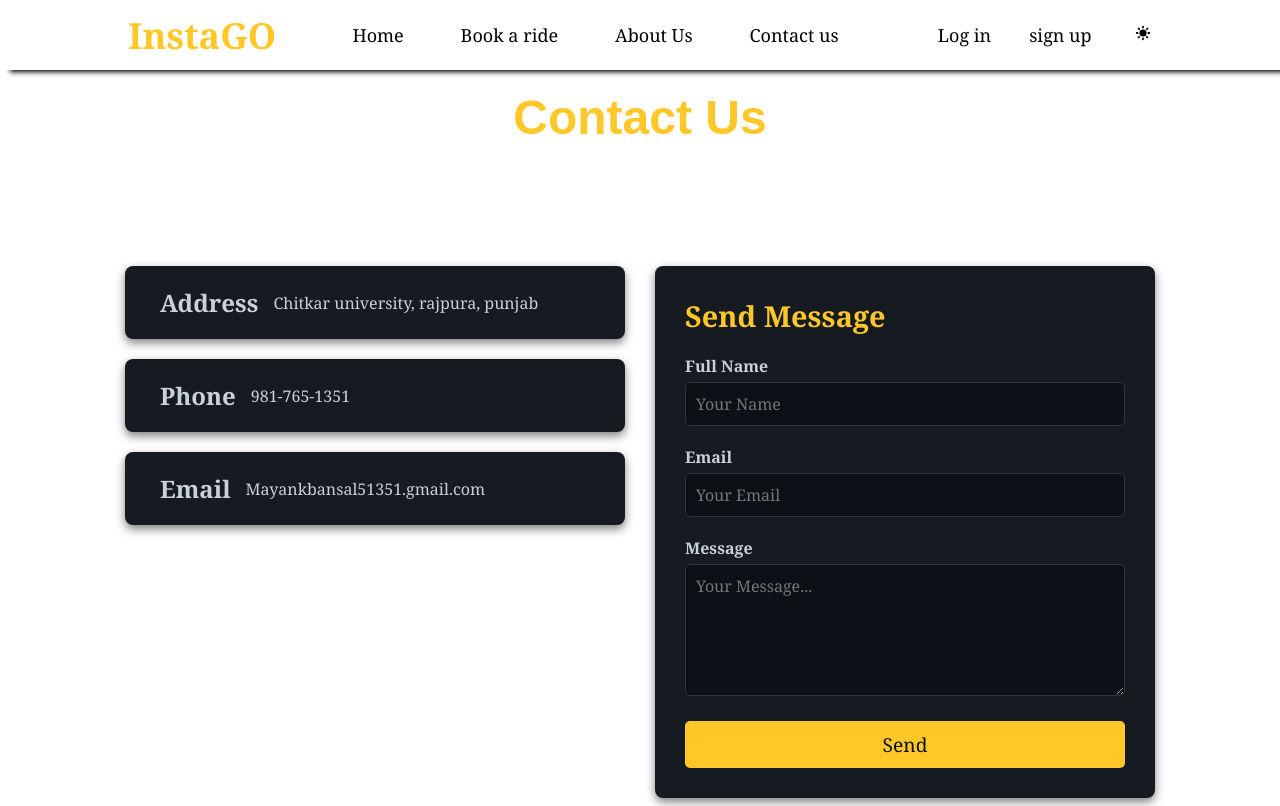
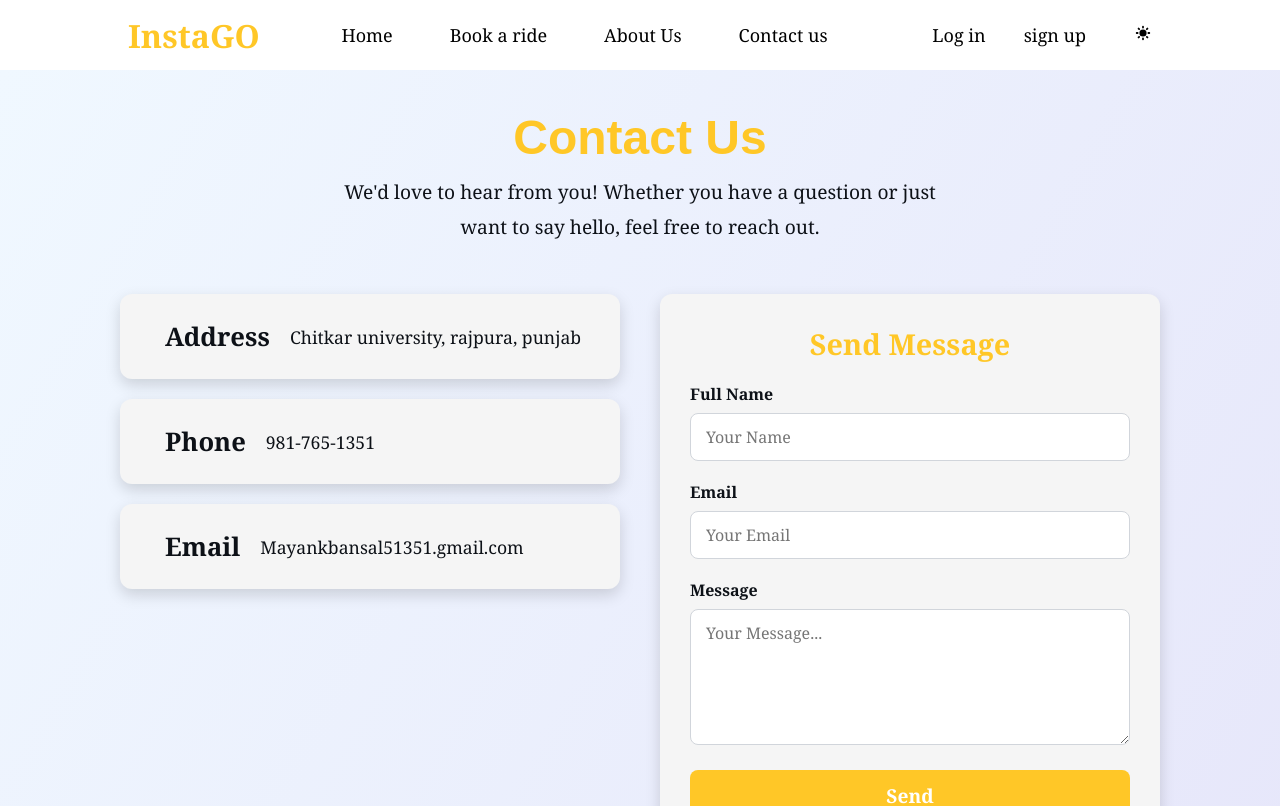
Before and after one commit to navjot369/insta-go, a React (Vite) app in the folder frontend/: page /Contact-us in a window 1280 px wide. Shown: the top 806 px of the page. Built offline with nearby package versions, Linux system fonts and the light colour scheme.

Commit message:
some minor theme changes

```diff
--- a/frontend/src/components/About/About.css
+++ b/frontend/src/components/About/About.css
@@ -8,50 +8,69 @@
 .abc {
     display: flex;
     justify-content: space-around;
+    align-items: center;
     color: black;
     background-color: rgb(245, 243, 240);
-    height: 600px;
-    padding: 200px;
-    align-items: center;
+    min-height: 75vh;
+    padding: 50px;
+    gap: 20px;
     transition: background-color 0.5s ease, color 0.5s ease, box-shadow 0.5s ease;
-    flex-wrap: wrap;
 }
 
 .text {
     display: flex;
     flex-direction: column;
-    width: 200px;
-    font-size: larger;
-    gap: 20px;
+    max-width: 400px;
+    font-size: 1.2rem;
+    gap: 15px;
+    line-height: 1.6;
 }
 
 .aboutImg {
     width: 100%;
-    max-width: 540px;
+    max-width: 500px;
     height: auto;
+    border-radius: 8px;
 }
 
 .dark .abc {
-    background-color: rgba(0, 0, 0, 0.929);
+    background-color: rgba(0, 0, 0, 0.9);
     color: #fff;
 }
 
 h1 {
     color: #ffc727;
+    font-size: 2rem;
 }
 
 @media (max-width: 768px) {
     .abc {
-        padding: 100px 50px;
+        padding: 30px;
+        flex-direction: column;
+        text-align: center;
+        min-height: 70vh;
     }
 
     .text {
-        font-size: medium;
+        font-size: 1rem;
         width: 100%;
     }
 
     .aboutImg {
-        width: 100%;
-        max-width: 400px;
+        max-width: 300px;
     }
 }
+
+@media (max-width: 480px) {
+    .text {
+        font-size: 0.9rem;
+    }
+
+    h1 {
+        font-size: 1.5rem;
+    }
+
+    .aboutImg {
+        max-width: 250px;
+    }
+}
--- a/frontend/src/components/AboutUsPage/AboutUs.css
+++ b/frontend/src/components/AboutUsPage/AboutUs.css
@@ -2,11 +2,22 @@
   margin: 0 auto;
   padding: 40px 100px;
   font-family: "Arial", sans-serif;
-  color: #c9d1d9;
+  color: #0d1117;
   line-height: 1.6;
+  transition: color 300ms ease, background-color 300ms ease;
 }
 
-/* Section headings */
+
+
+.dark .about-us-container {
+  color: #c9d1d9;
+  background-color: #161b22; /* Optional if a background change is needed */
+  transition: color 300ms ease, background-color 300ms ease;
+}
+
+
+
+
 .header-title,
 .mission-title,
 .features-title,
@@ -17,20 +28,32 @@
   text-align: center;
   margin-bottom: 20px;
   color: #ffc727;
+  transition: color 300ms ease;
 }
 
-.dark .header-title {
-  color: black;
+.dark .header-title,
+.dark .mission-title,
+.dark .features-title,
+.dark .how-it-works-title,
+.dark .testimonials-title,
+.dark .contact-title {
+  color: #ffc727;
 }
 
-/* Header section */
 .header-section {
   background: linear-gradient(360deg, #ffc727, white);
   color: #0d1117;
   padding: 40px 20px;
   border-radius: 10px;
   text-align: center;
-  animation: fadeIn 2s ease-in-out;
+  /* animation: fadeIn 2s ease-in-out; */
+  animation: slideUp 1.5s ease-in-out;
+  transition: color 300ms ease, background 300ms ease;
+}
+
+.dark .header-section {
+  background: linear-gradient(360deg, #2d333b, #161b22);
+  color: #c9d1d9;
 }
 
 .header-title {
@@ -48,17 +71,18 @@
 .contact-section {
   margin: 40px 0;
   padding: 20px;
-  background: #161b22;
+  background: #fefeea;
   border-radius: 10px;
   animation: slideUp 1.5s ease-in-out;
+  transition: color 300ms ease, background-color 300ms ease;
 }
 
-.mission-title,
-.features-title,
-.how-it-works-title,
-.testimonials-title,
-.contact-title {
-  color: #ffc727;
+.dark .mission-section,
+.dark .features-section,
+.dark .how-it-works-section,
+.dark .testimonials-section,
+.dark .contact-section {
+  background: #161b22;
 }
 
 .mission-description,
@@ -86,19 +110,26 @@
 
 .testimonial {
   background: #fefeea;
-  border-left: 5px solid #ffc727; /* Updated border color */
+  border-left: 5px solid #ffc727;
   margin: 20px auto;
   padding: 20px;
   font-style: italic;
   position: relative;
   animation: fadeIn 2s ease-in-out;
+  transition: color 300ms ease, background-color 300ms ease;
+}
+
+.dark .testimonial {
+  background: #161b22;
+  border-left: 5px solid #ffc727;
 }
 
 .testimonial-author {
   display: block;
   margin-top: 10px;
   font-weight: bold;
-  color: #ffc727; /* Updated color */
+  color: #ffc727;
+  transition: color 300ms ease;
 }
 
 .contact-description {
@@ -106,16 +137,10 @@
 }
 
 .contact-email {
-  color: #ffc727; /* Updated color */
+  color: #ffc727;
   text-decoration: underline;
 }
 
-.contact-section {
-  /* background: #fefeea; */
-  background: #161b22;
-}
-
-/* Hover effects */
 .mission-section:hover,
 .features-section:hover,
 .how-it-works-section:hover,
@@ -126,7 +151,14 @@
   box-shadow: 0 8px 20px rgba(0, 0, 0, 0.2);
 }
 
-/* Keyframes */
+.dark .mission-section:hover,
+.dark .features-section:hover,
+.dark .how-it-works-section:hover,
+.dark .testimonials-section:hover,
+.dark .contact-section:hover {
+  box-shadow: 0 8px 20px rgba(255, 255, 255, 0.2);
+}
+
 @keyframes fadeIn {
   from {
       opacity: 0;
@@ -147,7 +179,6 @@
   }
 }
 
-/* Responsive Design */
 @media (max-width: 992px) {
   .header-title {
       font-size: 2.5rem;
--- a/frontend/src/components/ContactUs/ContactUs.css
+++ b/frontend/src/components/ContactUs/ContactUs.css
@@ -1,15 +1,22 @@
 .contact-page-container {
   display: flex;
-    color: white;
   flex-direction: column;
   align-items: center;
   justify-content: center;
   min-height: 100vh;
-    padding: 20px;
-    /* background: linear-gradient(135deg, #1e2a36, #0d1117); */
+  padding: 40px 20px;
+  background: linear-gradient(120deg, #f0f8ff, #e6e6fa);
+  color: #0d1117;
+  font-family: "Arial", sans-serif;
+  transition: background-color 300ms ease, color 300ms ease;
 }
 
-  /* Header */
+.dark .contact-page-container {
+  background: none;
+  background-color: #0d1117;
+  color: #c9d1d9;
+}
+
 .contact-header {
   text-align: center;
   margin-bottom: 50px;
@@ -19,22 +26,26 @@
   font-size: 3rem;
   color: #ffc727;
   margin-bottom: 10px;
-    animation: fadeInDown 1s ease-out;
+  animation: fadeInDown 600ms ease-out;
+}
+
+.dark .contact-title {
+  color: #ffc727;
 }
 
 .contact-description {
   font-size: 1.2rem;
-    line-height: 1.6;
+  line-height: 1.8;
   max-width: 600px;
   margin: 0 auto;
-    animation: fadeInUp 1s ease-out;
+  text-align: center;
+  animation: fadeInUp 600ms ease-out;
 }
 
-  /* Contact Content */
 .contact-content {
   display: flex;
   flex-wrap: wrap;
-    gap: 30px;
+  gap: 40px;
   justify-content: center;
   align-items: flex-start;
   width: 100%;
@@ -47,96 +58,125 @@
 }
 
 .contact-info-item {
-    background-color: #161b22;
-    padding: 20px;
-    border-radius: 8px;
-    box-shadow: 0 4px 10px rgba(0, 0, 0, 0.5);
+  background-color: #f5f5f5;
+  color: #0d1117;
+  padding: 25px;
+  border-radius: 12px;
+  box-shadow: 0 6px 15px rgba(0, 0, 0, 0.15);
   margin-bottom: 20px;
   display: flex;
   align-items: center;
-    gap: 15px;
-    transition: transform 0.3s ease;
+  gap: 20px;
+  transition: transform 0.3s ease, background-color 300ms ease, color 300ms ease;
 }
 
 .contact-info-item:hover {
-    transform: translateY(-5px);
+  transform: translateY(-8px);
+}
+
+.dark .contact-info-item {
+  background-color: #161b22;
+  color: #c9d1d9;
+  box-shadow: 0 6px 15px rgba(255, 255, 255, 0.1);
 }
 
 .contact-info-icon {
-    font-size: 2rem;
+  font-size: 2.5rem;
   color: #ffc727;
 }
 
 .contact-info-title {
-    font-size: 1.5rem;
+  font-size: 1.6rem;
+  font-weight: bold;
   margin: 0;
-    color: #c9d1d9;
 }
 
 .contact-info-text {
-    font-size: 1rem;
-    color: #c9d1d9;
+  font-size: 1.1rem;
 }
 
-  /* Contact Form */
 .contact-form-container {
   flex: 1;
   max-width: 500px;
+  background-color: #f5f5f5;
+  color: #0d1117;
+  padding: 30px;
+  border-radius: 12px;
+  box-shadow: 0 6px 15px rgba(0, 0, 0, 0.15);
+  transition: background-color 300ms ease, color 300ms ease;
+}
+
+.dark .contact-form-container {
   background-color: #161b22;
-    padding: 30px;
-    border-radius: 8px;
-    box-shadow: 0 4px 10px rgba(0, 0, 0, 0.5);
+  color: #c9d1d9;
+  box-shadow: 0 6px 15px rgba(255, 255, 255, 0.1);
 }
 
 .contact-form-title {
   font-size: 1.8rem;
+  font-weight: bold;
   color: #ffc727;
   margin-bottom: 20px;
+  text-align: center;
 }
 
 .contact-form-label {
   display: block;
-    margin-bottom: 5px;
+  margin-bottom: 8px;
   font-weight: bold;
-    color: #c9d1d9;
 }
 
 .contact-form-input,
 .contact-form-textarea {
   width: 100%;
-    padding: 10px;
+  padding: 12px 15px;
   margin-bottom: 20px;
-    border: 1px solid #30363d;
-    border-radius: 5px;
+  border: 1px solid #d1d5db;
+  border-radius: 8px;
+  background: #ffffff;
+  color: #0d1117;
+  font-size: 1rem;
+  transition: background-color 300ms ease, color 300ms ease, border-color 300ms ease;
+}
+
+.contact-form-input:focus,
+.contact-form-textarea:focus {
+  border-color: #ffc727;
+  outline: none;
+}
+
+.dark .contact-form-input,
+.dark .contact-form-textarea {
   background: #0d1117;
   color: #c9d1d9;
-    font-size: 1rem;
+  border-color: #30363d;
 }
 
 .contact-form-button {
   width: 100%;
   background-color: #ffc727;
-    color: #0d1117;
+  color: #ffffff;
   border: none;
-    padding: 10px 15px;
+  padding: 12px 15px;
   font-size: 1.2rem;
-    border-radius: 5px;
+  font-weight: bold;
+  border-radius: 8px;
   cursor: pointer;
-    transition: background-color 0.3s ease;
+  transition: background-color 0.3s ease, transform 0.2s ease;
 }
 
 .contact-form-button:hover {
   background-color: #1f6feb;
+  transform: translateY(-3px);
 }
 
-  /* Footer */
 .contact-footer {
   margin-top: 50px;
   text-align: center;
 }
 
 .contact-footer-title {
-    font-size: 1.5rem;
+  font-size: 1.6rem;
   color: #ffc727;
   margin-bottom: 20px;
 }
@@ -146,21 +186,24 @@
   color: #58a6ff;
   margin: 0 10px;
   cursor: pointer;
-    transition: color 0.3s ease;
+  transition: color 0.3s ease, transform 0.3s ease;
 }
 
-  .contact-social-icon:hover {
+.contact-social-icons i:hover {
   color: #1f6feb;
+  transform: scale(1.1);
 }
 
-  /* Media Queries */
 @media (max-width: 768px) {
   .contact-content {
       flex-direction: column;
   }
+
+  .contact-title {
+      font-size: 2.5rem;
+  }
 }
 
-  /* Animations */
 @keyframes fadeInDown {
   from {
       opacity: 0;
--- a/frontend/src/components/Landing/index.jsx
+++ b/frontend/src/components/Landing/index.jsx
@@ -1,5 +1,3 @@
-
-
 import Hero from "./../Hero/Hero";
 import About from "./../About/About";
 import Services from "./../Services/Services";
@@ -7,8 +5,8 @@ import Reviews from "./../Reviews/Reviews";
 
 export default function Landing({theme}) {
     return (<>
-        <Hero theme={theme}/>
-      <About theme={theme}/>
-      <Services theme={theme}/>
-      <Reviews theme={theme}/></>);
+      <Hero/>
+      <About/>
+      <Services/>
+      <Reviews/></>);
 };
--- a/frontend/src/styles/account.css
+++ b/frontend/src/styles/account.css
@@ -1,20 +1,17 @@
 @property --primaryColor {
     syntax: '<color>';
     inherits: true;
-    initial-value: #fdfcc2;
 }
 
 .outer-cont {
-    width: 100vw;
     height: 100vh;
-    background-image: url('/images/account-wallpaper.jpg');
     font-size: 40px;
+    background-color: white;
     background-size: cover;
     background-repeat: no-repeat;
 }
 .main-cont {
     height: 100vh;
-    width: 40vw;
     background-color: rgba(0, 0, 0, 0.6);
     display: flex;
     justify-content: center;
@@ -41,10 +38,8 @@
 .form-outer-cont {
     max-width: 250px;
     width: 250px;
-    /* background-color: #3d5a26; */
 }
 .form-inner-cont {
-    /* display: flex; */
     flex-direction: column;
     justify-content: center;
     align-items: start;
@@ -52,7 +47,6 @@
 .form-label {
     font-size: 18px;
     color: white;
-    /* font-weight: bold; */
 }
 .form-input {
     font-size: 18px;
@@ -73,7 +67,6 @@
     position: relative;
     padding: 0;
     margin: 0;
-    /* font-size: 10px; */
 }
 .eye-button {
     position: absolute;
@@ -143,7 +136,6 @@
     text-align: center;
     font-size: 15px;
     color: #fdfcc2;
-    /* border: 2px solid #fdfcc2; */
     border: 2px solid var(--primaryColor);
     margin: 5px 0;
     padding: 10px 5px;
```
Lines whose indentation alone changed are shown as unchanged.
